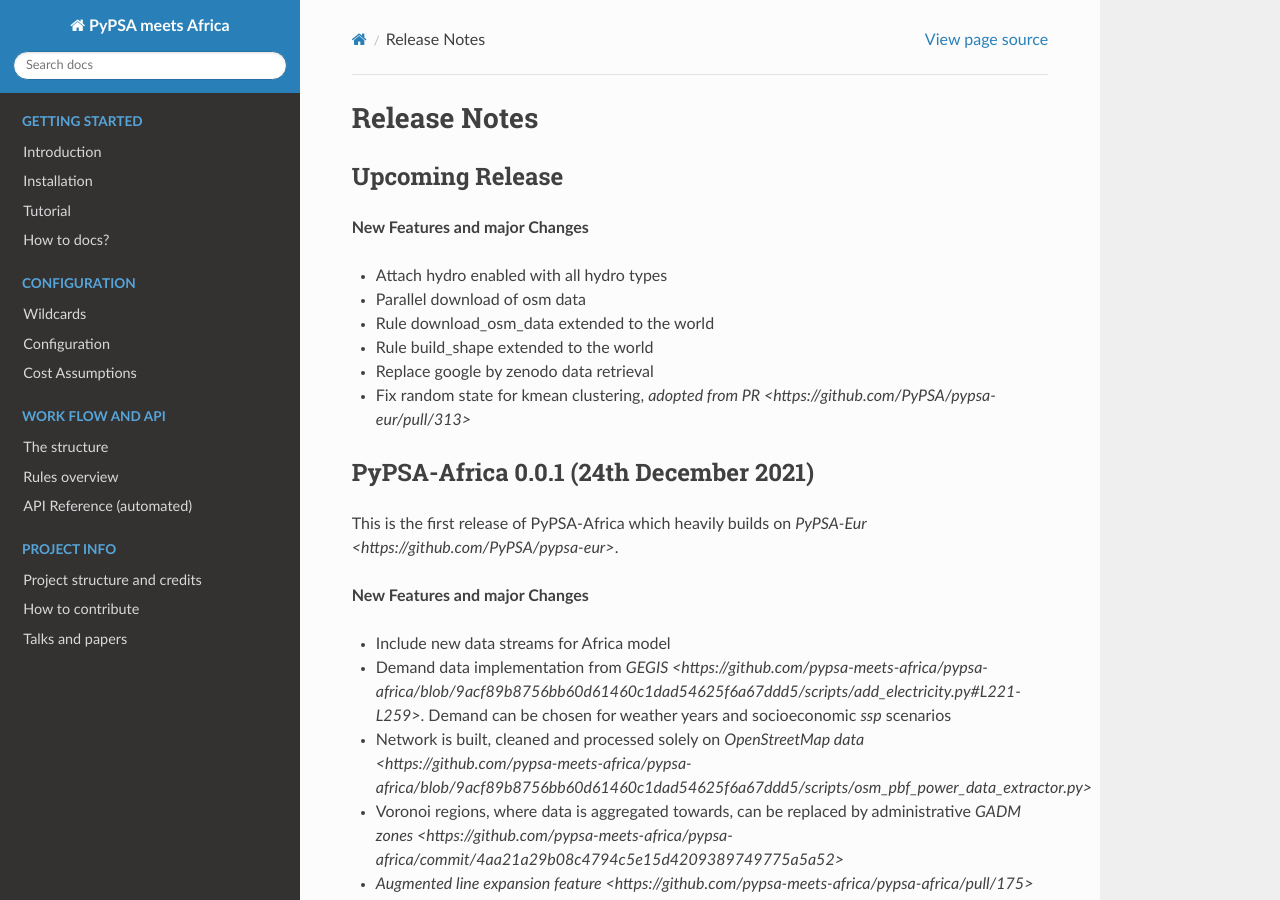
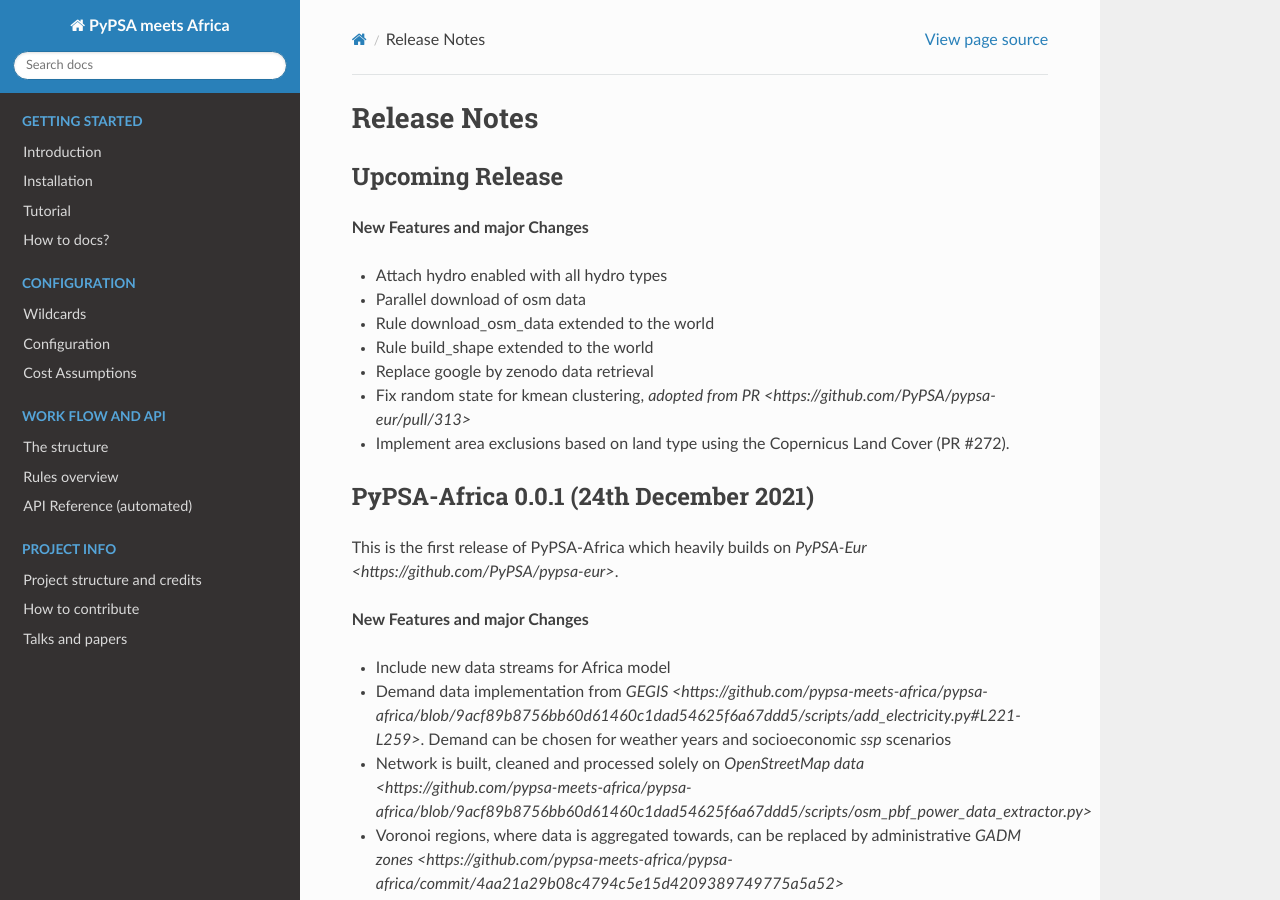
Before and after one commit to pypsa-meets-earth/pypsa-earth, a Sphinx documentation site: the page built from doc/release_notes.rst, in a window 1280 px wide and 900 px high. Built offline with Sphinx 7.4.7 and the Read the Docs theme 2.0.0, drawn with Linux system fonts in a browser that asks for light colours; pages that are not in the unit, such as notebooks, are missing from menus.

Commit message:
Update release_notes.rst

```diff
--- a/doc/release_notes.rst
+++ b/doc/release_notes.rst
@@ -24,6 +24,8 @@
 * Replace google by zenodo data retrieval
 
 * Fix random state for kmean clustering, `adopted from PR <https://github.com/PyPSA/pypsa-eur/pull/313>`
+
+* Implement area exclusions based on land type using the Copernicus Land Cover (PR #272).
 
 
 PyPSA-Africa 0.0.1 (24th December 2021)
```
